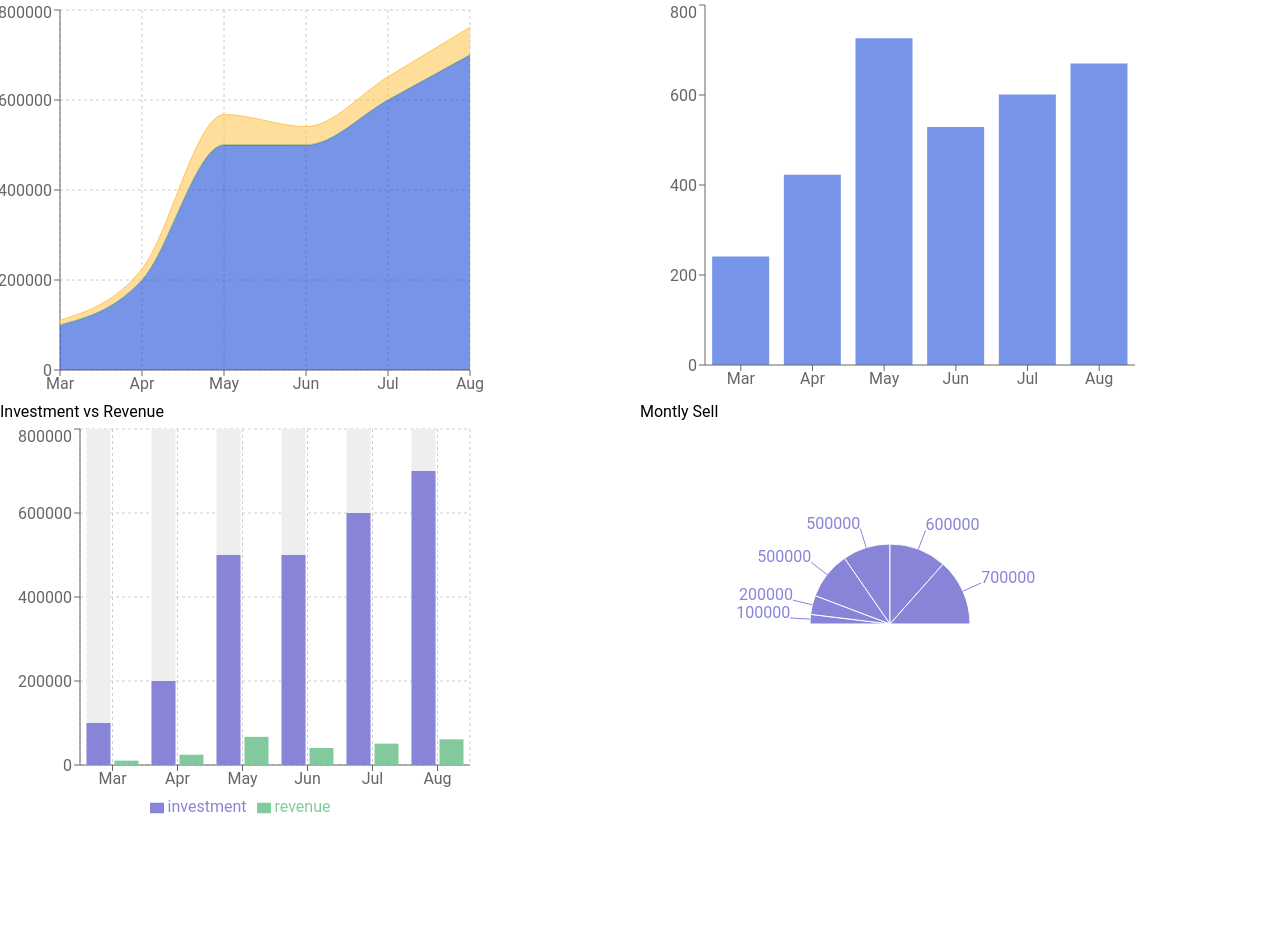
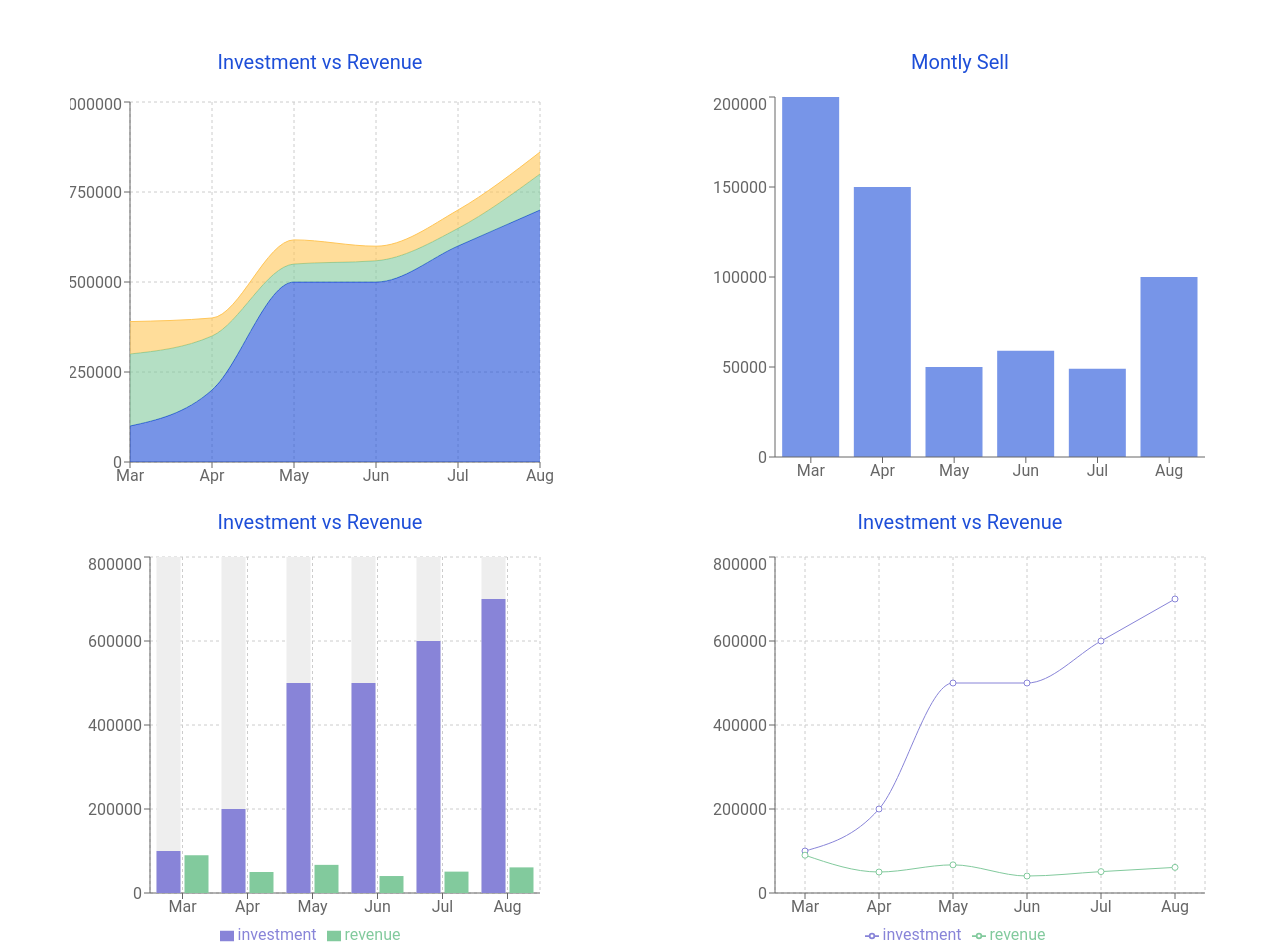
Before and after one commit to mdmahfujarrahman/google-nest-mini, a React (Create React App) app: page /dashboard in a window 1280 px wide. Shown: the part 268-1220 px from the top of the page. Before the commit the page ends 1092 px from the top, so only its background shows below. Built offline with nearby package versions, Linux system fonts and the light colour scheme; a web font is replaced by a local one.

Commit message:
dashboard complete

```diff
--- a/src/components/Dashboard/Dashboard.js
+++ b/src/components/Dashboard/Dashboard.js
@@ -6,6 +6,8 @@ import {
     BarChart,
     CartesianGrid,
     Legend,
+    Line,
+    LineChart,
     Pie,
     PieChart,
     PolarAngleAxis,
@@ -26,53 +28,58 @@ const Dashboard = () => {
             id: 1,
             month: "Mar",
             investment: 100000,
-            sell: 241,
-            revenue: 10401,
+            sell: 200000,
+            revenue: 90000,
         },
         {
             id: 2,
             month: "Apr",
             investment: 200000,
-            sell: 423,
-            revenue: 24500,
+            sell: 150000,
+            revenue: 50000,
         },
         {
             id: 3,
             month: "May",
             investment: 500000,
-            sell: 726,
+            sell: 50000,
             revenue: 67010,
         },
         {
             id: 4,
             month: "Jun",
             investment: 500000,
-            sell: 529,
+            sell: 59000,
             revenue: 40405,
         },
         {
             id: 5,
             month: "Jul",
             investment: 600000,
-            sell: 601,
+            sell: 49000,
             revenue: 50900,
         },
         {
             id: 6,
             month: "Aug",
             investment: 700000,
-            sell: 670,
+            sell: 100000,
             revenue: 61000,
         },
     ];
     return (
         <div className="mt-36">
-            <h5>This is a dashboard page</h5>
+            <h5 className="text-center text-4xl brand-color font-semibold my-10">
+                Google Next Mini product analytics reports
+            </h5>
             <div className="grid grid-cols-1 md:grid-cols-2">
                 <div>
-                    <h1>Investment vs Revenue</h1>
+                    <h1 className="text-center text-xl text-blue-700 my-4">
+                        Investment vs Revenue
+                    </h1>
 
                     <AreaChart
+                        className="mx-auto"
                         width={500}
                         height={400}
                         data={data}
@@ -111,8 +118,15 @@ const Dashboard = () => {
                     </AreaChart>
                 </div>
                 <div>
-                    <h1>Montly Sell</h1>
-                    <BarChart width={500} height={400} data={data}>
+                    <h1 className="text-center text-xl text-blue-700 my-4">
+                        Montly Sell
+                    </h1>
+                    <BarChart
+                        className="mx-auto"
+                        width={500}
+                        height={400}
+                        data={data}
+                    >
                         <Bar dataKey="sell" fill="#7795E8" />
                         <XAxis dataKey={"month"}></XAxis>
                         <YAxis></YAxis>
@@ -120,8 +134,11 @@ const Dashboard = () => {
                     </BarChart>
                 </div>
                 <div>
-                    <h1>Investment vs Revenue</h1>
+                    <h1 className="text-center text-xl text-blue-700 my-4">
+                        Investment vs Revenue
+                    </h1>
                     <BarChart
+                        className="mx-auto"
                         width={500}
                         height={400}
                         data={data}
@@ -146,20 +163,36 @@ const Dashboard = () => {
                     </BarChart>
                 </div>
                 <div>
-                    <h1>Montly Sell</h1>
-                    <PieChart width={500} height={400}>
-                        <Pie
+                    <h1 className="text-center text-xl text-blue-700 my-4">
+                        Investment vs Revenue
+                    </h1>
+
+                    <LineChart
+                        className="mx-auto"
+                        width={500}
+                        height={400}
+                        data={data}
+                    >
+                        <CartesianGrid strokeDasharray="3 3" />
+                        <XAxis
+                            dataKey="month"
+                            padding={{ left: 30, right: 30 }}
+                        />
+                        <YAxis />
+                        <Tooltip />
+                        <Legend />
+                        <Line
+                            type="monotone"
                             dataKey="investment"
-                            startAngle={180}
-                            endAngle={0}
-                            data={data}
-                            cx="50%"
-                            cy="50%"
-                            outerRadius={80}
-                            fill="#8884d8"
-                            label
+                            stroke="#8884d8"
+                            activeDot={{ r: 8 }}
                         />
-                    </PieChart>
+                        <Line
+                            type="monotone"
+                            dataKey="revenue"
+                            stroke="#82ca9d"
+                        />
+                    </LineChart>
                 </div>
             </div>
         </div>
--- a/src/components/Header/Header.js
+++ b/src/components/Header/Header.js
@@ -11,11 +11,11 @@ const Header = () => {
                     <CustomLink to="/" className="text-xl">
                         Home
                     </CustomLink>
+                    <CustomLink to="shop" className="text-xl">
+                        Shop
+                    </CustomLink>
                     <CustomLink to="reviews" className="text-xl">
                         Reviews
-                    </CustomLink>
-                    <CustomLink to="shop" className="text-xl">
-                        Shop
                     </CustomLink>
                     <CustomLink to="blogs" className="text-xl">
                         Blogs
```
